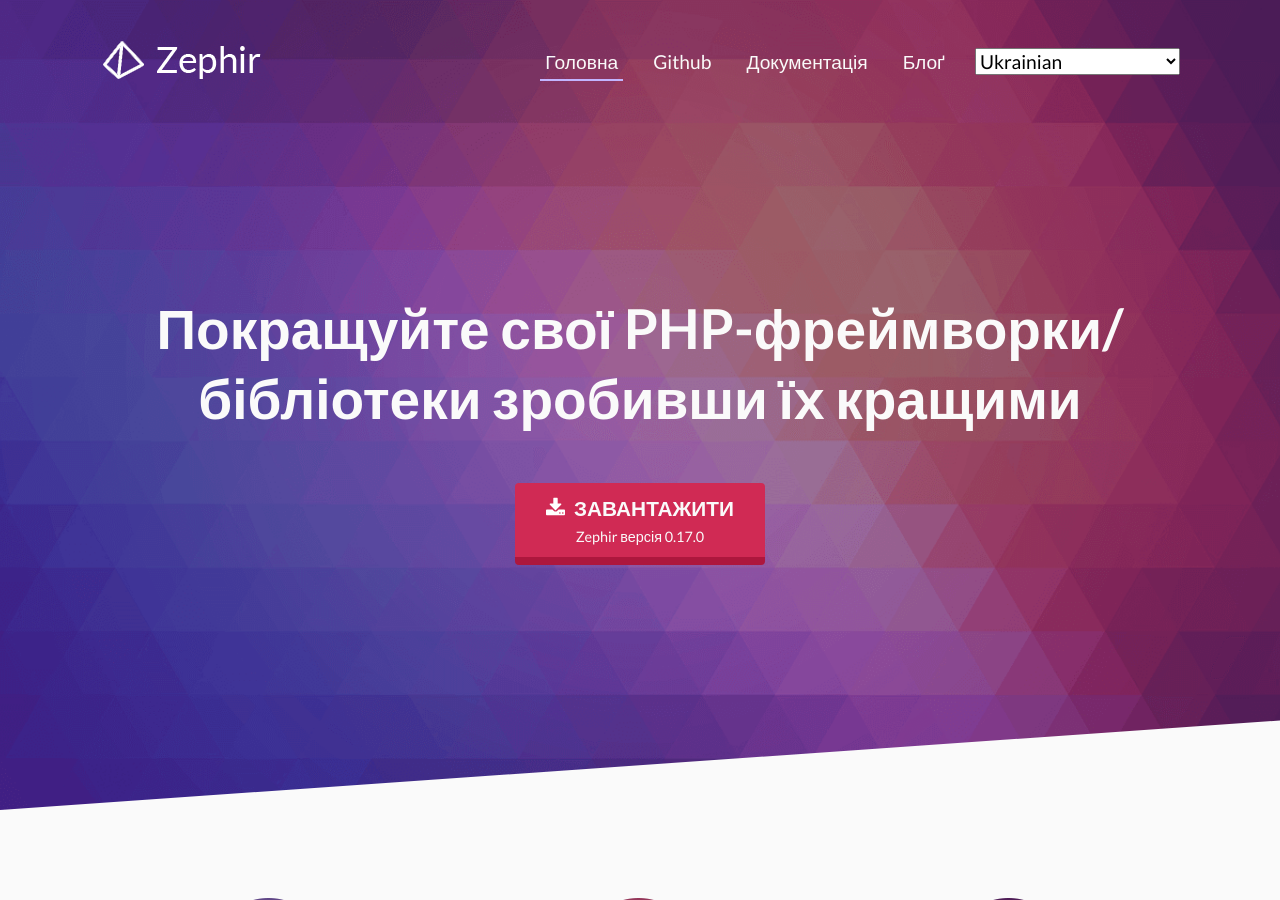
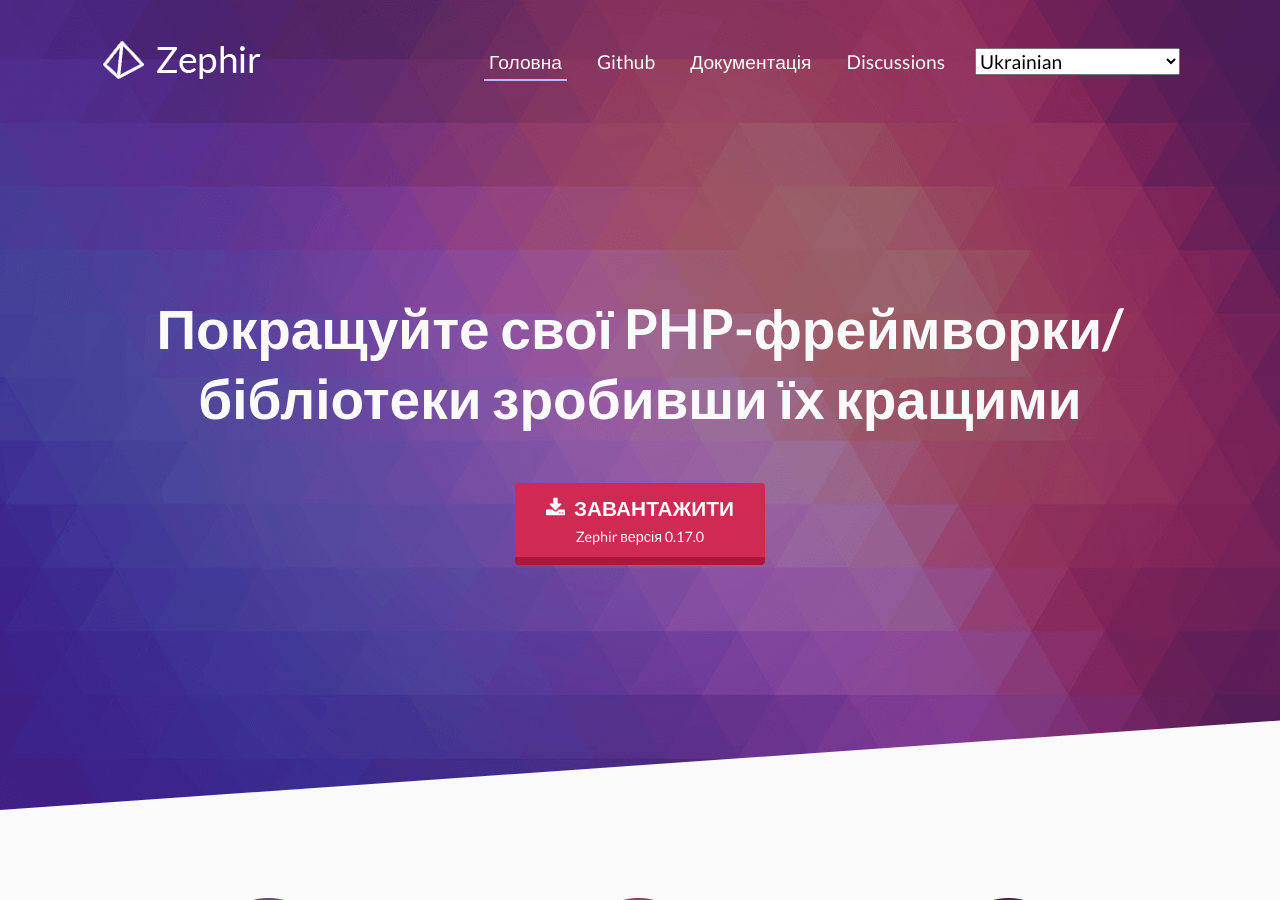
Before and after one commit to zephir-lang/zephir-website, a Jekyll site: the page built from language/uk-UA.html, in a window 1280 px wide and 900 px high. Built offline with Jekyll 4.4.1, drawn with Linux system fonts in a browser that asks for light colours.

Commit message:
re-name blog to discussions ua (#301)

```diff
--- a/_data/uk-UA.json
+++ b/_data/uk-UA.json
@@ -4,7 +4,7 @@
   "arrays": "Масиви",
   "author": "Команда мови Zephir",
   "basicSyntax": "Базовий синтаксис",
-  "blog": "Блоґ",
+  "discussions": "Discussions",
   "compilationModel": "Компіляційна модель",
   "compilationModelDescription": "Zephir використовує переваги екосистеми розширень доступних на PHP, щоб дозволити вам створювати власні розширення, як спільні бібліотеки в Linux/OSX та DLL у Windows.",
   "contactUs": "Контакти",
--- a/language/uk-UA.html
+++ b/language/uk-UA.html
@@ -30,7 +30,7 @@ permalink: /uk-UA
                     </li>
                     <li>
                         <a href="https://blog.zephir-lang.com/">
-                            {{ site.data.uk-UA.blog }}
+                            {{ site.data.uk-UA.discussions }}
                         </a>
                     </li>
                     <li>
@@ -158,7 +158,7 @@ permalink: /uk-UA
                     <strong>{{ site.data.uk-UA.zephir }}</strong>
                     <a href="https://phalcon.io/{{ page.language }}/team">{{ site.data.uk-UA.team }}</a>
                     <a href="mailto:team@phalcon.io">{{ site.data.uk-UA.contactUs }}</a>
-                    <a href="https://blog.zephir-lang.com/">{{ site.data.uk-UA.blog }}</a>
+                    <a href="https://blog.zephir-lang.com/">{{ site.data.uk-UA.discussions }}</a>
                 </div>
             </div>
             <div class="right-content">
```
